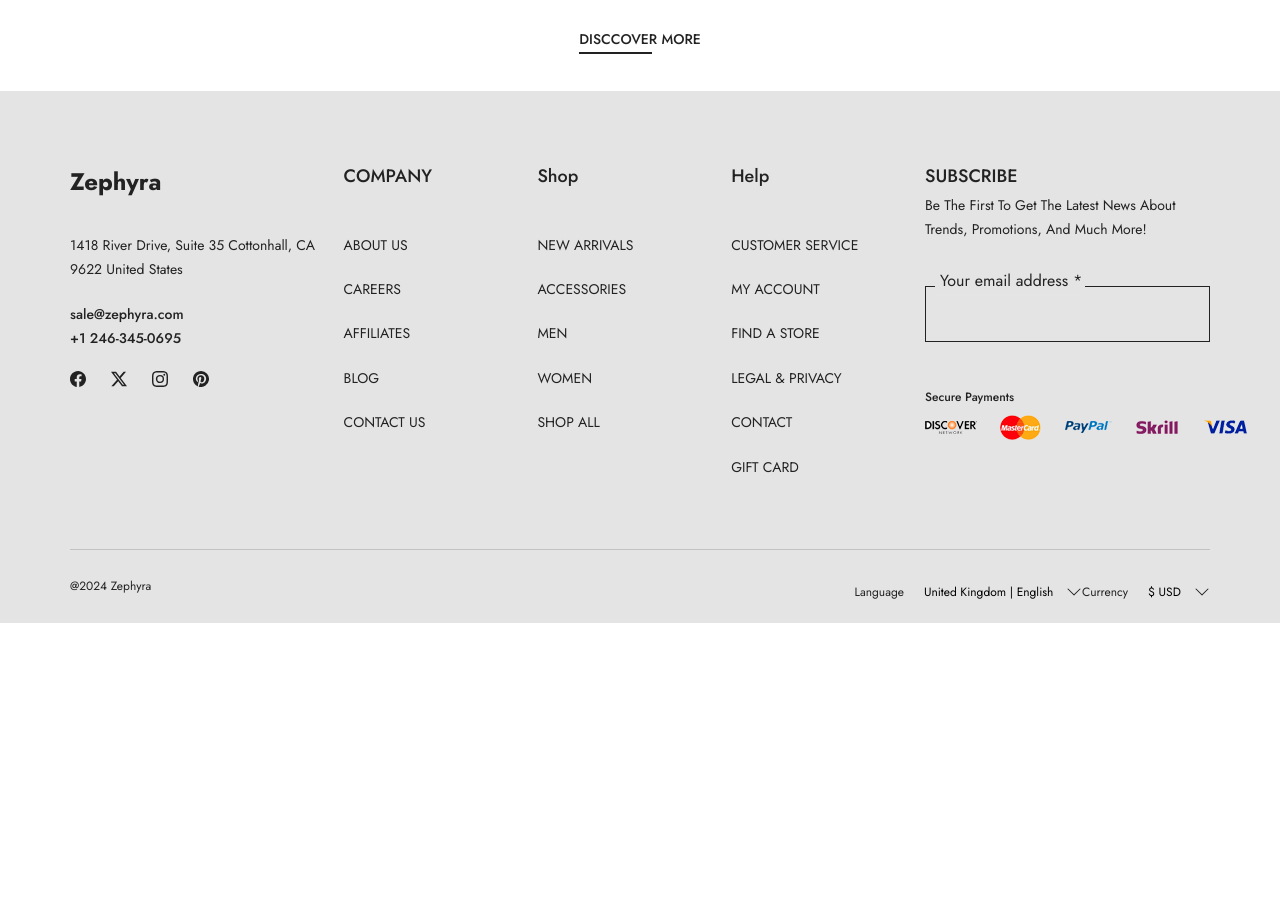
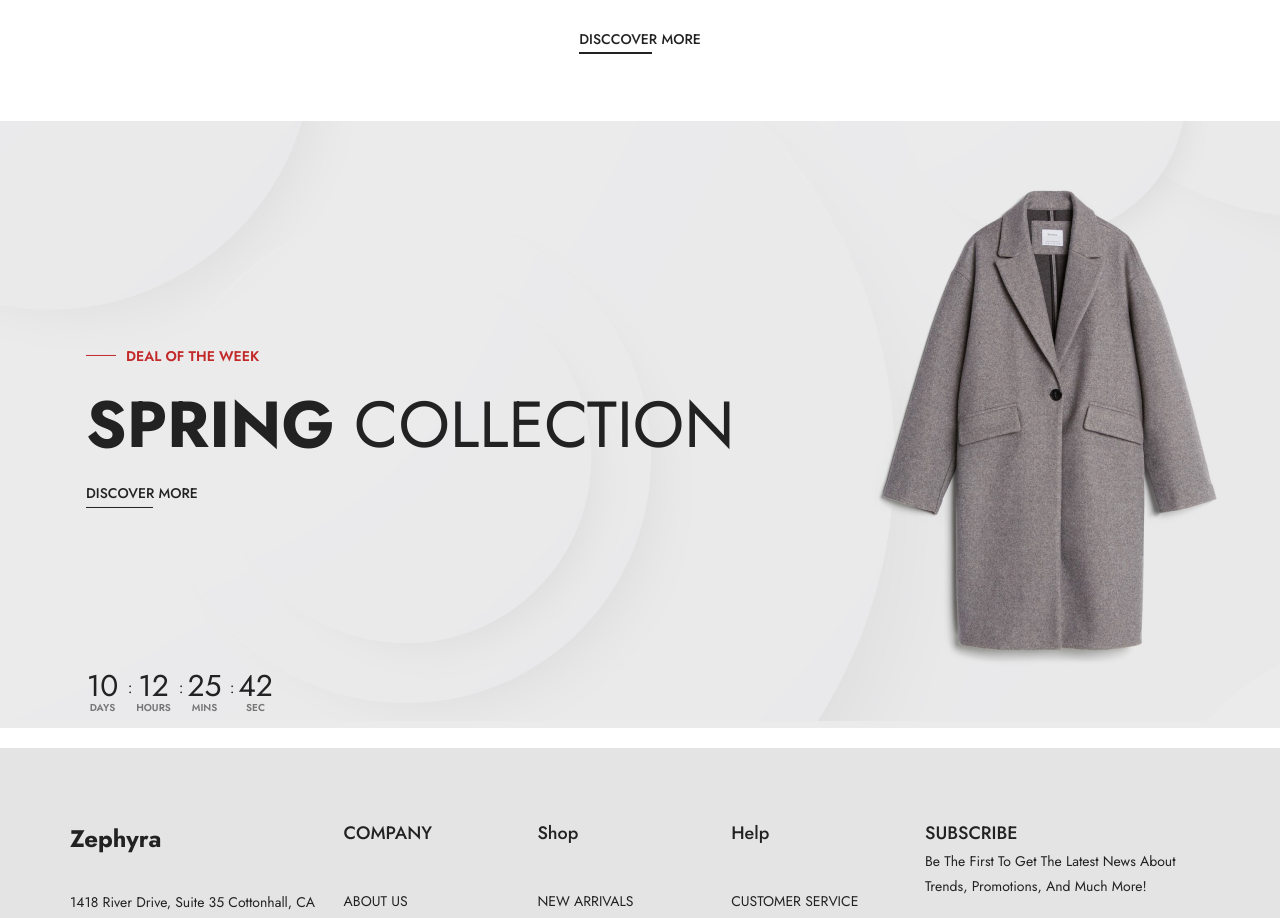
Before and after one commit to IlyasKeskinn/e-commerce, a React (Vite) app in the folder frontend/: page / in a window 1280 px wide. Shown: the part 2720-3638 px from the top of the page. Before the commit the page ends 3343 px from the top, so only its background shows below. Built offline with nearby package versions, Linux system fonts and the light colour scheme.

Commit message:
add : home collection timer

```diff
--- /dev/null
+++ b/frontend/src/components/home/collectionTimer/CollectionTimer.jsx
@@ -0,0 +1,44 @@
+import "./Collection.css"
+
+export const CollectionTimer = () => {
+    return(
+        <section className="deal-timer d-flex align-items-center justify-content-center ">
+        <div className="position-relative">
+            <div className="dealtimer-bg">
+                <img src="./img/dealtimerBg/deal_timer_bg.jpg" alt="dealtimer_bg"></img>
+            </div>
+            <div className="deal-timer-text container ps-4">
+                <p className="position-relative text-uppercase fw-600 text-dash">DEAL OF THE WEEK
+                </p>
+                <h1 className="text-uppercase fw-400 h1">
+                    <strong>SPRING</strong> COLLECTION
+                </h1>
+                <a href="#" className="btn btn-outlined">Discover More</a>
+            </div>
+            <div className="d-flex align-items-center justify-content-center">
+                <div className="container position-relative">
+                    <div className="dealtimer-countdown d-flex align-items-center text-center js-countdown">
+                        <div className="day countdown-unit me-4">
+                            <span className="countdown-num d-block" style={{width : 35}}>10</span>
+                            <span className="countdown-word text-secondary text-uppercase fw-600">Days</span>
+                        </div>
+                        <div className="hour countdown-unit me-4">
+                            <span className="countdown-num d-block" style={{width : 35}}>12</span>
+                            <span className="countdown-word text-secondary text-uppercase fw-600">Hours</span>
+                        </div>
+                        <div className="min countdown-unit me-4">
+                            <span className="countdown-num d-block" style={{width : 35}}>25</span>
+                            <span className="countdown-word text-secondary text-uppercase fw-600">Mins</span>
+                        </div>
+                        <div className="sec countdown-unit me-4">
+                            <span className="countdown-num d-block" style={{width : 35}}>42</span>
+                            <span className="countdown-word text-secondary text-uppercase fw-600">Sec</span>
+                        </div>
+                    </div>
+                </div>
+            </div>
+        </div>
+    </section>
+
+    );
+}
--- a/frontend/src/pages/Home.jsx
+++ b/frontend/src/pages/Home.jsx
@@ -1,3 +1,4 @@
+import { CollectionTimer } from "../components/home/collectionTimer/CollectionTimer";
 import { ProductsArea } from "../components/home/productsArea/ProductsArea";
 import { ShopCollection } from "../components/home/shopCollection/ShopCollection";
 import { Slider } from "../components/sliders/Slider";
@@ -9,6 +10,7 @@ export const Home = () => {
             <Slider />
             <ShopCollection />
             <ProductsArea/>
+            <CollectionTimer/>
         </>
     );
 }
```
Also changed, not shown: frontend/src/components/home/collectionTimer/Collection.css (added).
